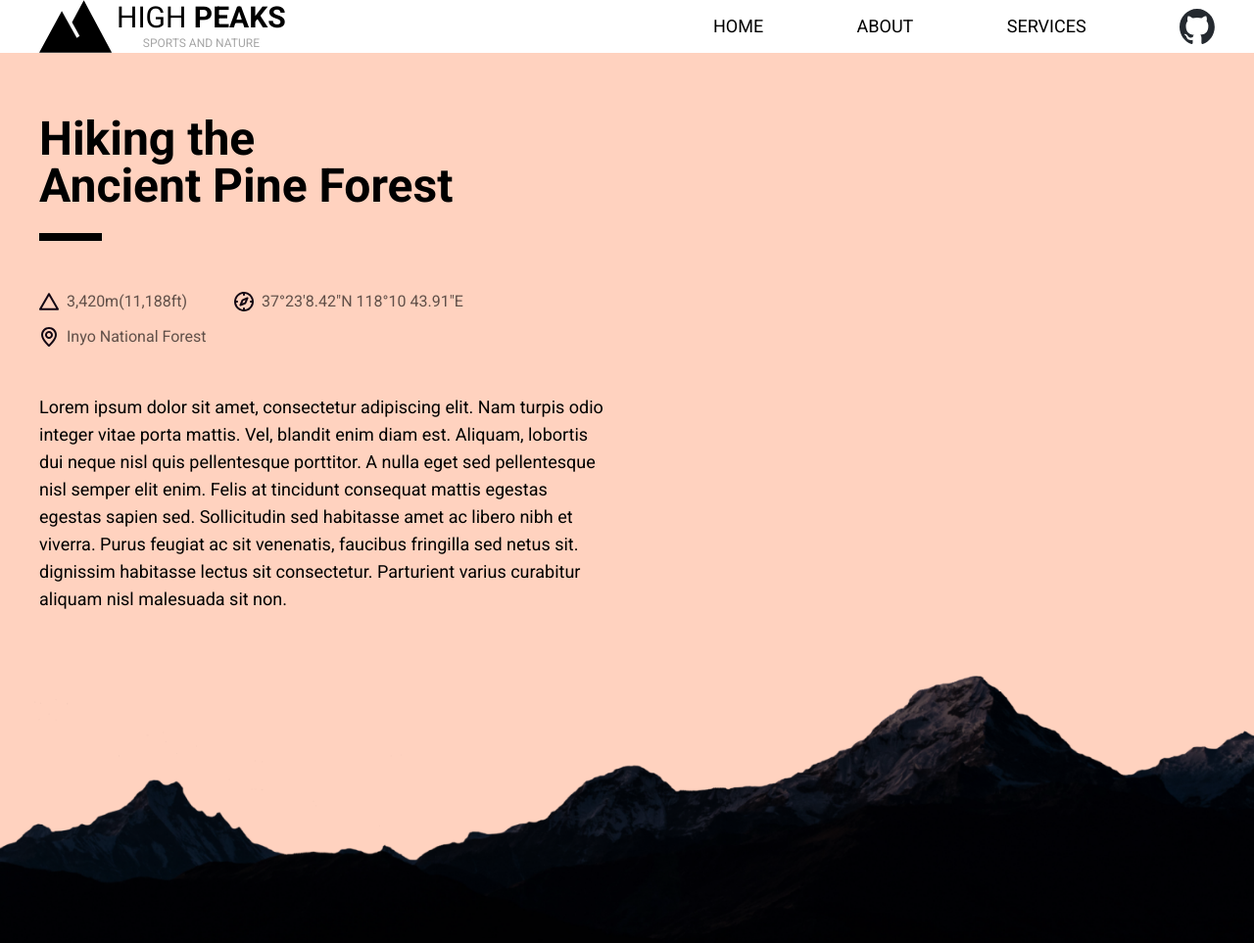
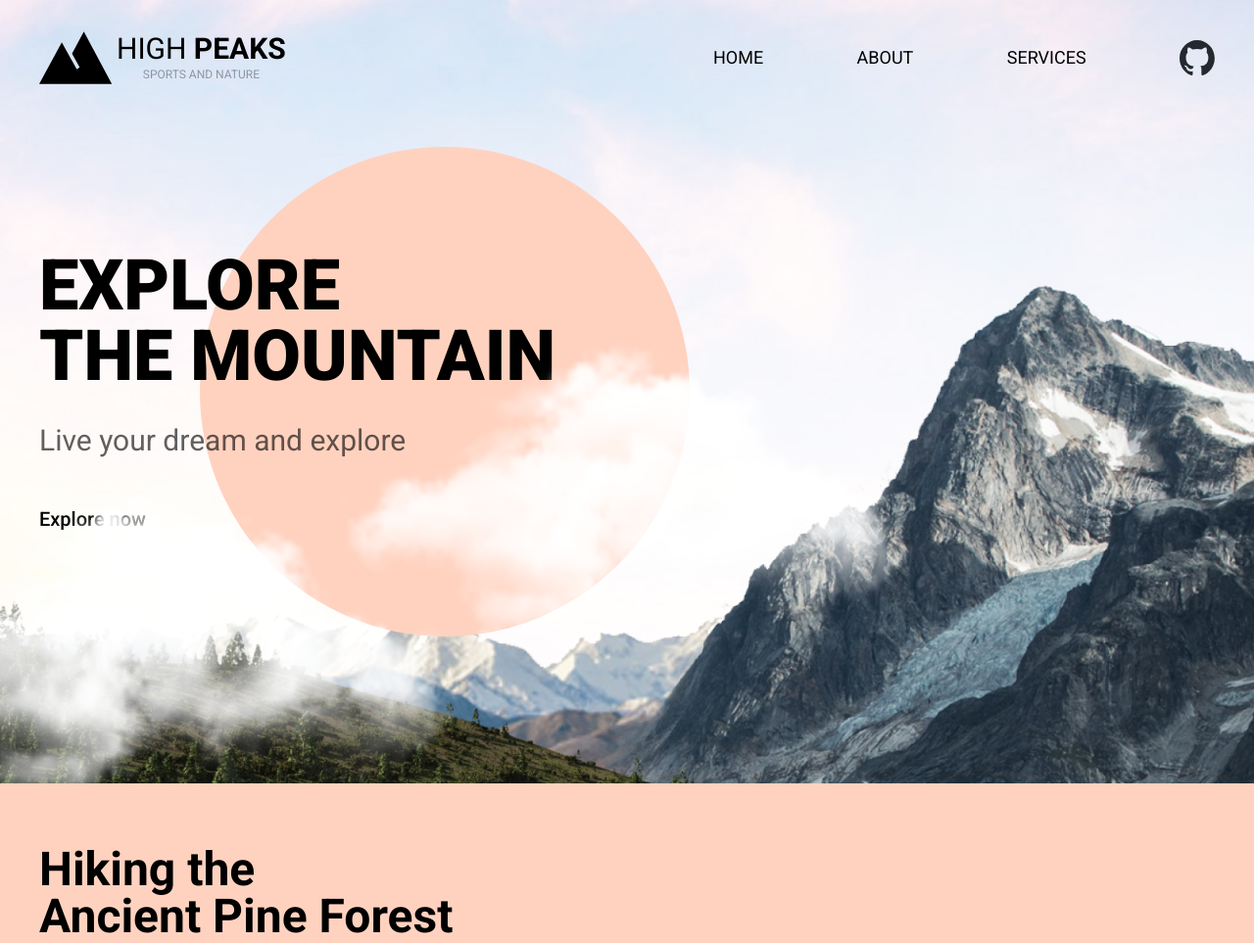
Before and after one commit to ablyazov-dariy/HighPeaks, a website built with Vite: page index.html in a window 1280 px wide. Shown: the top 963 px of the page at 98% size. Built offline with nearby package versions, Linux system fonts and the light colour scheme.

Commit message:
style hero section

```diff
--- a/index.html
+++ b/index.html
@@ -7,18 +7,48 @@
     <title>High Peaks</title>
   </head>
   <body class="font-roboto">
+    <!--    <div-->
+    <!--      class="fixed left-1/2 z-50 h-screen w-[2px] translate-x-[-1px] bg-debug"-->
+    <!--    ></div>-->
+    <!--    <div-->
+    <!--      class="fixed top-1/2 z-50 h-[2px] w-screen translate-y-[-1px] bg-debug"-->
+    <!--    ></div>-->
     <div id="app">
-      <section>
-        <div>
-          <div class="content-container">
-            <header class="flex justify-between gap-7 uppercase">
+      <section class="stack">
+        <img
+          class="absolute inset-0 h-full w-full object-fill"
+          src="/hero/background.png"
+          alt="sky"
+        />
+        <img
+          class="absolute bottom-0 w-full object-fill"
+          src="/hero/mountain-back.png"
+          alt="mountain image"
+        />
+
+        <img
+          class="absolute bottom-0 right-0 w-4/5 object-fill"
+          src="/hero/mountain-right.png"
+          alt="mountain image"
+        />
+        <img
+          class="absolute bottom-0 left-0 w-3/5 object-fill"
+          src="/hero/mountain-left.png"
+          alt="mountain image"
+        />
+
+        <div
+          class="absolute right-[45%] aspect-square w-[500px] self-center rounded-full bg-apricot"
+        ></div>
+
+        <header
+          class="content-container absolute top-4 flex justify-between gap-7 justify-self-center uppercase sm:top-8"
+        >
           <div class="grid justify-center gap-1 md:grid-cols-[75px_auto]">
             <img alt="logo" src="/logo.svg" class="min-w-9" />
 
             <div class="overflow-hidden text-center max-md:sr-only">
-                  <p class="text-3xl">
-                    High <span class="font-bold">Peaks</span>
-                  </p>
+              <p class="text-3xl">High <span class="font-bold">Peaks</span></p>
               <p class="text-xs opacity-35">Sports And Nature</p>
             </div>
           </div>
@@ -48,17 +78,32 @@
             </li>
           </ul>
         </header>
-          </div>
+        <div class="content-container absolute self-center justify-self-center">
+          <h1
+            class="mb-6 text-5xl font-black uppercase leading-relaxed sm:mb-8 sm:text-7xl"
+          >
+            Explore <br />
+            The Mountain
+          </h1>
+
+          <p class="mb-10 text-2xl text-gray sm:mb-12 sm:text-3xl">
+            Live your dream and explore
+          </p>
+
+          <!--todo: underline-->
+          <button class="text-xl font-medium sm:text-xl">Explore now</button>
         </div>
 
-        <!--        <div class="content-container">-->
-        <!--          <h1 class="text-7xl font-black uppercase">Explore The Mountain</h1>-->
-
-        <!--          <p class="text-3xl text-gray">Live your dream and explore</p>-->
-
-        <!--          &lt;!&ndash;todo: underline&ndash;&gt;-->
-        <!--          <button class="text-xl font-medium">Explore now</button>-->
-        <!--        </div>-->
+        <img
+          class="pointer-events-none absolute bottom-[-5%] left-[-10rem] w-[clamp(300px,50vw,1000px)]"
+          src="/hero/cloud.png"
+          alt="cloud image"
+        />
+        <img
+          class="pointer-events-none absolute bottom-[10vw] w-[clamp(300px,50vw,600px)] justify-self-center"
+          src="/hero/cloud.png"
+          alt="cloud image"
+        />
       </section>
 
       <section id="about">
--- a/src/main.ts
+++ b/src/main.ts
@@ -6,9 +6,10 @@ import './style.css';
     'lime',
     'yellow',
     'rose',
-    'yellow',
-    'yellow',
-    'yellow',
+    'lime-orange',
+    'green',
+    'black',
+    'carmine',
   ];
 
   const contentContainers = document.querySelectorAll('.debug');
--- a/src/style.css
+++ b/src/style.css
@@ -18,3 +18,14 @@ h3 {
 .debug {
   outline: 1px solid;
 }
+
+.stack {
+  position: relative;
+  min-height: 100vh;
+  display: grid;
+  grid-template-areas: 'stack';
+}
+
+.stack > * {
+  grid-area: stack;
+}
```
Also changed, not shown: public/hero/background.png (added), public/hero/cloud.png (added), public/hero/mountain-back.png (added), public/hero/mountain-left.png (added), public/hero/mountain-right.png (added). Lines whose indentation alone changed are shown as unchanged.
